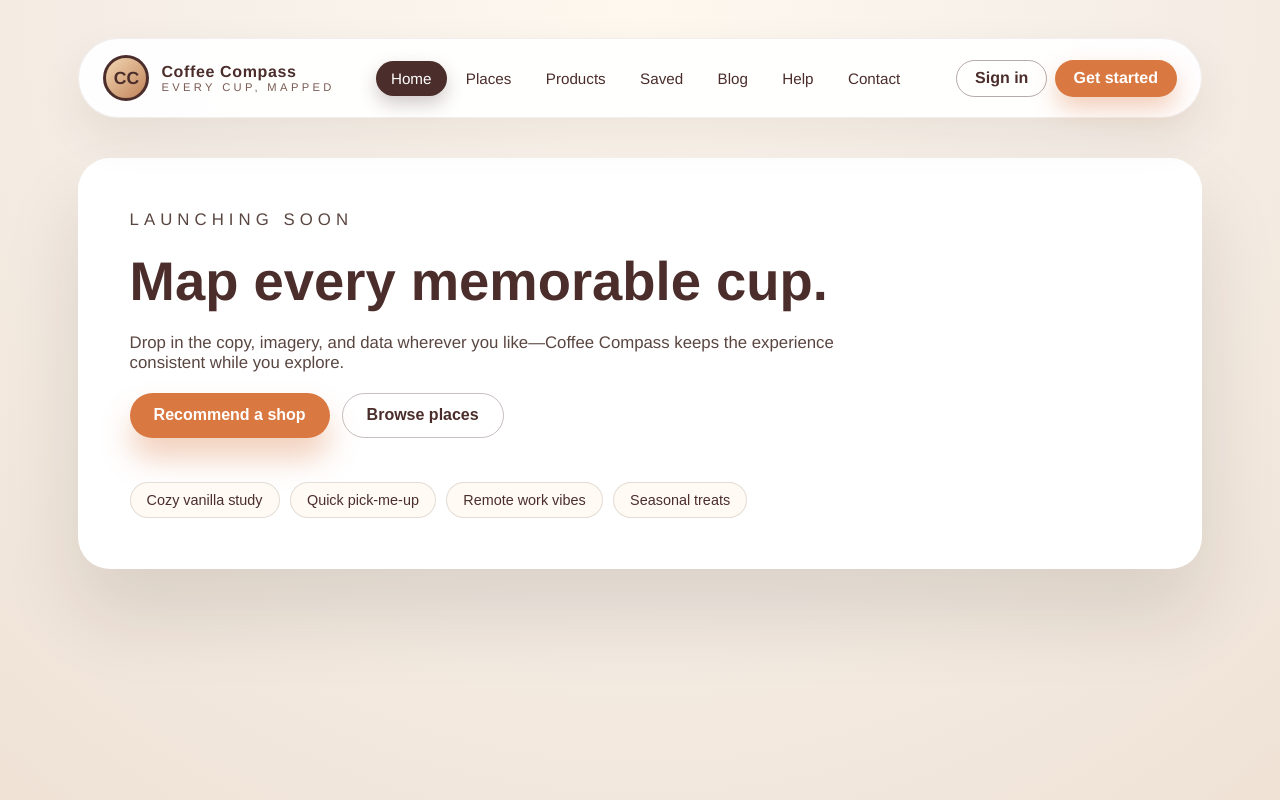
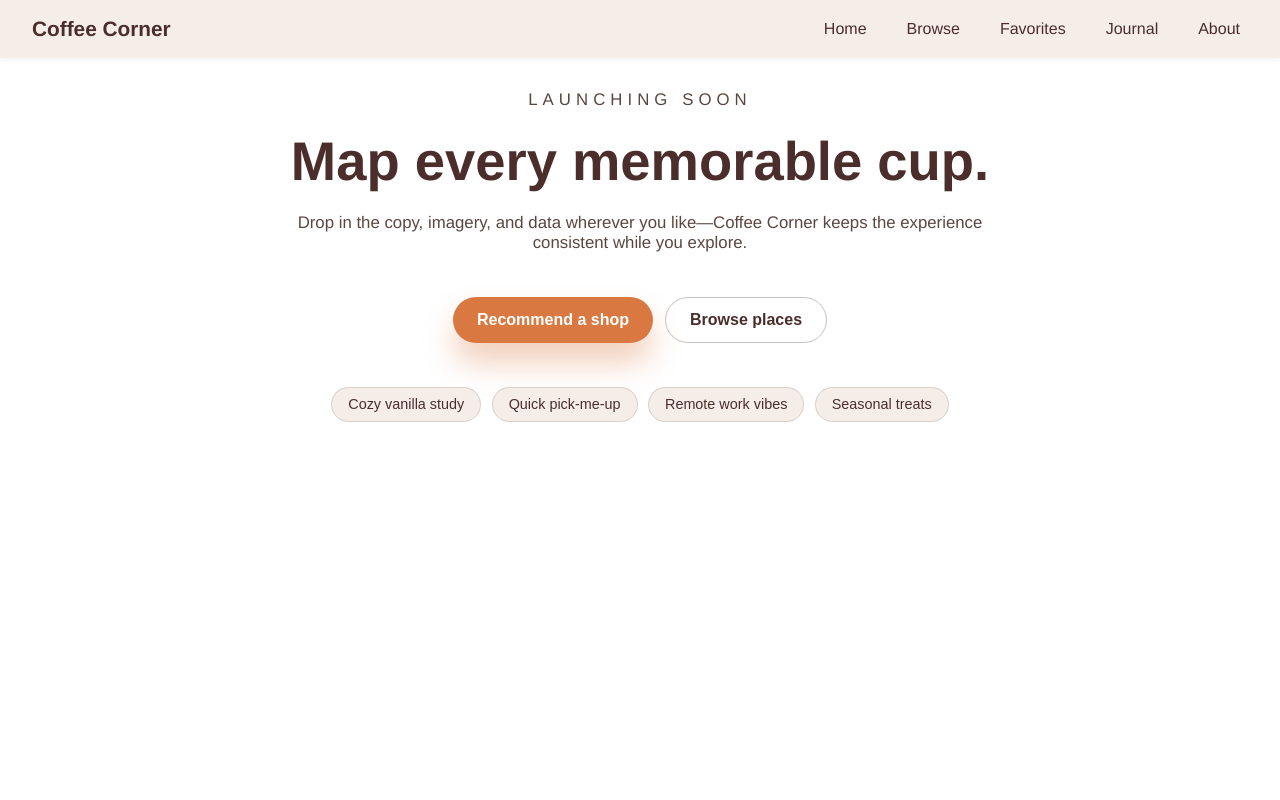
Before and after one commit to Jeshuah71/coffeShop, a Django app: page / in a window 1280 px wide. Run offline with Django 5.2, Linux system fonts and the light colour scheme; parts of the project's set-up code (start-up, migrations or seed data) failed here and were passed over.

Commit message:
"Changed style of home page, edits to places.html"

```diff
--- a/coffee_compass/views.py
+++ b/coffee_compass/views.py
@@ -6,7 +6,7 @@ def home(request):
 
 
 def places(request):
-    return render(request, "pages/places.html")
+    return render(request, "places.html")
 
 
 def products(request):
--- a/recommendations/urls.py
+++ b/recommendations/urls.py
@@ -1,3 +1,7 @@
 from django.urls import path
-from .views import recommend
-urlpatterns = [ path("", recommend) ]  # POST /api/recommendations
+from .import views
+
+urlpatterns = [
+    path('', views.home, name='home'),
+    path('shops/', views.shops, name='places'),
+]
--- a/templates/home.html
+++ b/templates/home.html
@@ -1,13 +1,82 @@
-{% extends "base.html" %}
+<!DOCTYPE html>
+<html lang="en">
+<head>
+    <meta charset="UTF-8">
+    <meta name="viewport" content="width=device-width, initial-scale=1.0">
+    <title>{% block title %}Coffee Corner{% endblock %}</title>
 
-{% block title %}Coffee Compass — Home{% endblock %}
 
-{% block extra_head %}
+<nav class="navbar">
+    <div class="logo">Coffee Corner</div>
+    <div class="nav-links">
+        <a href="{% url 'home' %}">Home</a>
+        <a href="{% url 'places' %}">Browse</a>
+        <a href="#">Favorites</a>
+        <a href="#">Journal</a>
+        <a href="#">About</a>
+
+    </div>
+</nav>
+
 <style>
+/* Navigation Bar */
+.navbar {
+    display: flex;
+    justify-content: space-between;
+    align-items: center;
+    padding: 1rem 2rem;
+    background: var(--foam);
+    box-shadow: 0 2px 5px rgba(0, 0, 0, 0.05);
+}
+
+.navbar .logo {
+    font-weight: bold;
+    font-size: 1.3rem;
+    color: var(--espresso);
+}
+
+.navbar .nav-links {
+    display: flex;
+    gap: 1.5rem;
+}
+
+.navbar .nav-links a {
+    text-decoration: none;
+    color: var(--espresso);
+    font-weight: 500;
+    padding: 0.25rem 0.5rem;
+    border-radius: 6px;
+    transition: background 0.2s, color 0.2s;
+}
+
+.navbar .nav-links a:hover {
+    background: var(--accent);
+    color: white;
+}
+</style>
+
+
+<style>
+    :root {
+    --espresso: #4b2e2b; /* dark brown */
+    --accent: #d97941;   /* orange-ish highlight */
+    --foam: #f4ede8;     /* light beige */
+    }
+
+    body {
+        font-family: 'Helvetica Neue', sans-serif;
+        background: #fff;
+        margin: 0;
+        padding: 0;
+    }
+
     .hero-grid {
         display: grid;
         gap: 1.25rem;
         max-width: 720px;
+        margin: 0 auto;
+        padding: 2rem;
+        text-align: center;
     }
     .hero-eyebrow {
         font-size: 0.85rem;
@@ -27,8 +96,10 @@
     }
     .hero-actions {
         display: flex;
+        justify-content: center; /* center buttons */
         flex-wrap: wrap;
         gap: 0.75rem;
+        margin-top: 1.5rem;
     }
     .hero-actions button {
         border: none;
@@ -50,6 +121,7 @@
     }
     .quick-prompts {
         display: flex;
+        justify-content: center; /* center buttons */
         flex-wrap: wrap;
         gap: 0.65rem;
         margin-top: 1.5rem;
@@ -63,13 +135,14 @@
         font-size: 0.9rem;
     }
 </style>
-{% endblock %}
+
+
 
 {% block content %}
 <section class="hero-grid">
     <p class="hero-eyebrow">Launching soon</p>
     <h1>Map every memorable cup.</h1>
-    <p>Drop in the copy, imagery, and data wherever you like—Coffee Compass keeps the experience consistent while you explore.</p>
+    <p>Drop in the copy, imagery, and data wherever you like—Coffee Corner keeps the experience consistent while you explore.</p>
     <div class="hero-actions">
         <button class="primary" type="button">Recommend a shop</button>
         <button class="secondary" type="button">Browse places</button>
--- a/templates/pages/blog.html
+++ b/templates/pages/blog.html
@@ -4,7 +4,7 @@
 
 {% block content %}
 <div class="page-header">
-    <h1>Blog</h1>
+    <h1>Journal</h1>
     <p>Announcements, tips, and seasonal features will live here.</p>
 </div>
 <div class="page-placeholder">
```
Also changed, not shown: templates/pages/places.html (+118 -10 lines).
